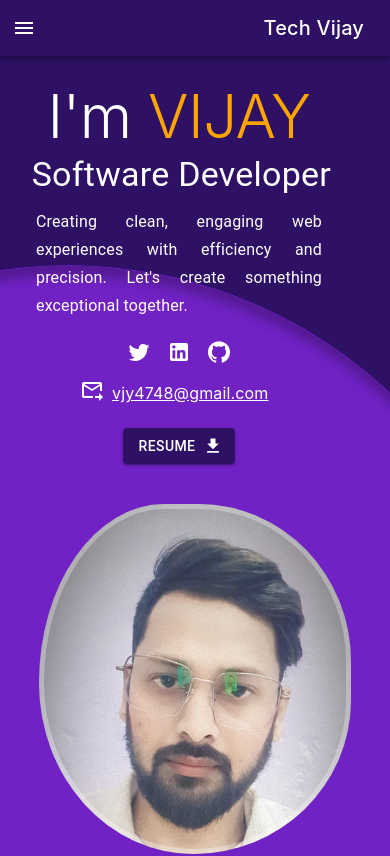
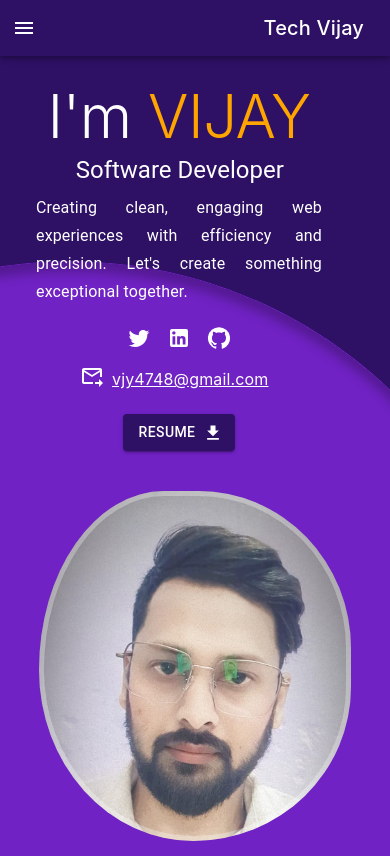
Before and after one commit to vijay4748/ReactPortfolio, a React (Vite) app: page / in a window 390 px wide. Shown: the top 856 px of the page. Built offline with nearby package versions, Linux system fonts and the light colour scheme.

Commit message:
new commit

```diff
--- a/src/components/Home/Home.css
+++ b/src/components/Home/Home.css
@@ -67,6 +67,6 @@
     margin-left: 4rem;
   }
   .degination {
-    margin-left: 0.3rem !important;
+    margin-left: 0.1rem !important;
   }
 }
--- a/src/components/Home/Home.jsx
+++ b/src/components/Home/Home.jsx
@@ -37,7 +37,7 @@ const Home = () => {
             <Typography
               // sx={{ width: "100%", display: "block" }}
               color="white"
-              variant="h4"
+              variant="h5"
               className="degination"
               gutterBottom
             >
```
